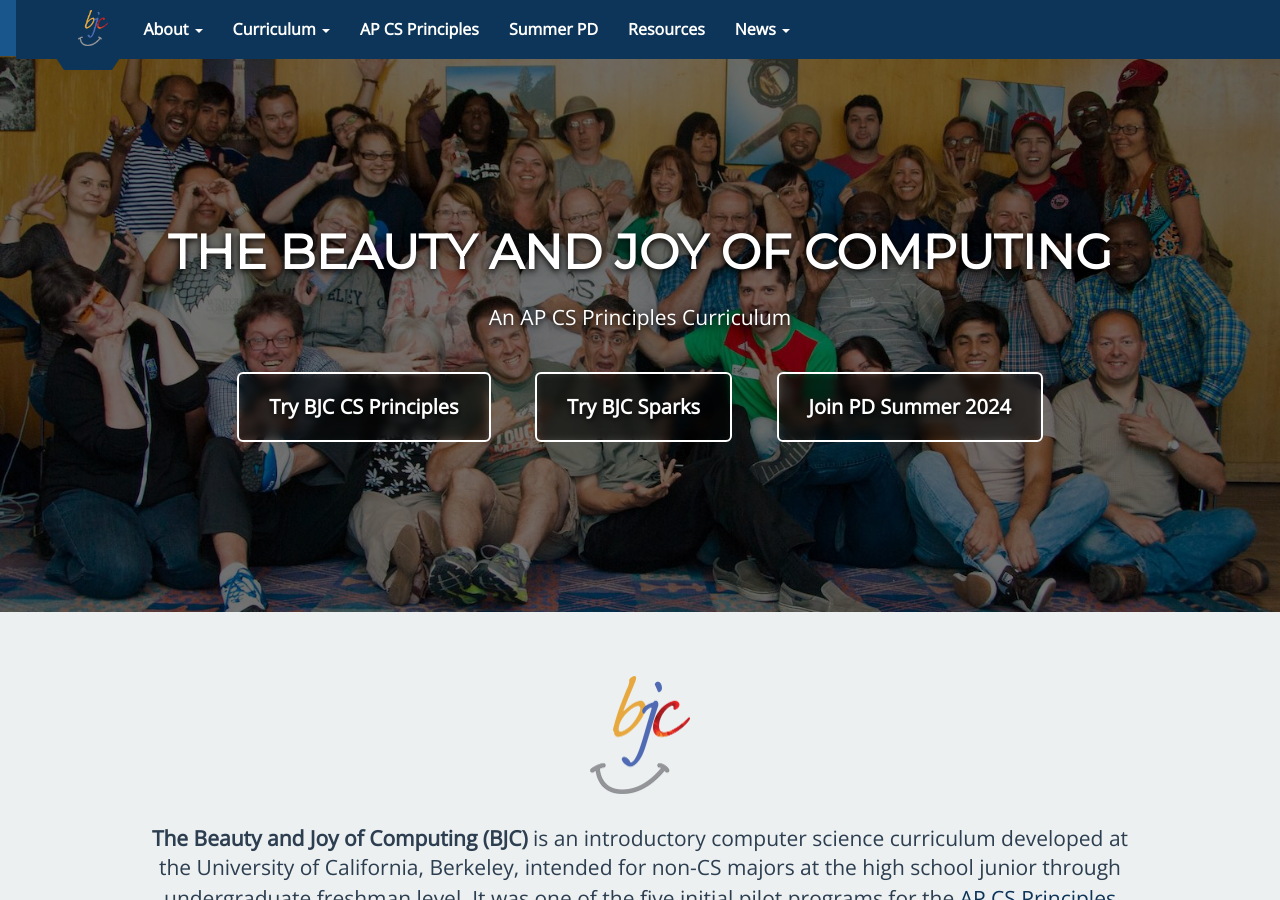
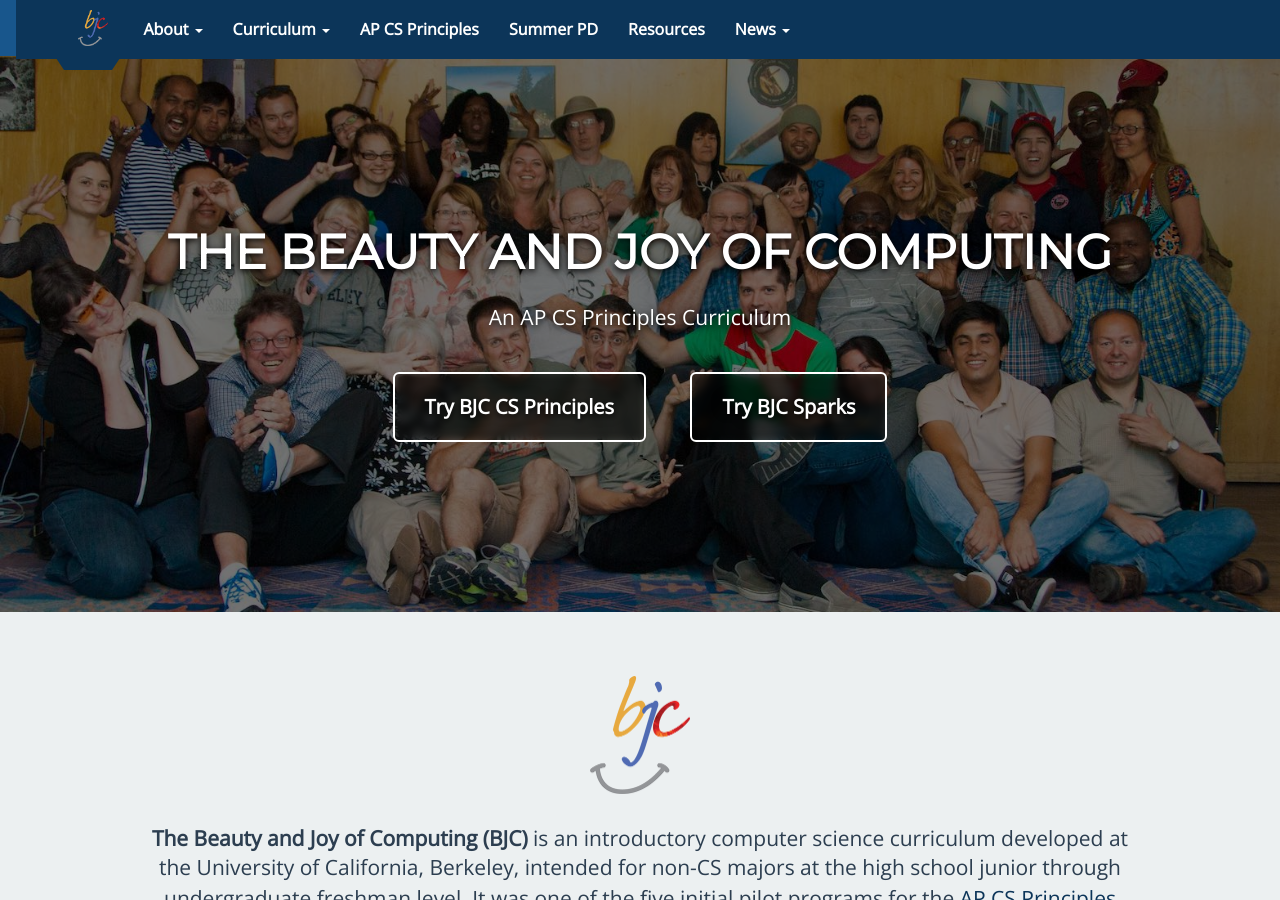
Before and after one commit to beautyjoy/beautyjoy.github.io, a Jekyll site: the page built from index.html, in a window 1280 px wide and 900 px high. Built offline with Jekyll 4.4.1, drawn with Linux system fonts in a browser that asks for light colours.

Commit message:
Cleanup links, open CTAs in new tab

```diff
--- a/_layouts/page.html
+++ b/_layouts/page.html
@@ -22,13 +22,13 @@
             </div>
             <div class="col">
                 {% if page.call_to_action and page.call_to_action_link %}
-                <a href="{{ page.call_to_action_link }}" class="btn btn-md">
+                <a href="{{ page.call_to_action_link }}" target="_blank" class="btn btn-md">
                   {{ page.call_to_action }}
                 </a>
                 {% endif %}
 
                 {% if page.secondary_action and page.secondary_action_link %}
-                <a href="{{ page.secondary_action_link }}" class="btn btn-md">
+                <a href="{{ page.secondary_action_link }}" target="_blank" class="btn btn-md">
                   {{ page.secondary_action }}
                 </a>
                 {% endif %}
--- a/index.html
+++ b/index.html
@@ -12,7 +12,7 @@
       Try BJC CS Principles
     </a>
     <a href="{{ site.baseurl }}/sparks/" class="btn">Try BJC Sparks</a>
-    <a href="{{ site.baseurl }}/summer-pd/" class="btn">Join PD Summer 2024</a>
+    <!-- <a href="{{ site.baseurl }}/summer-pd/" class="btn">Join PD Summer 2024</a> -->
   </div>
 </div>
 
```
